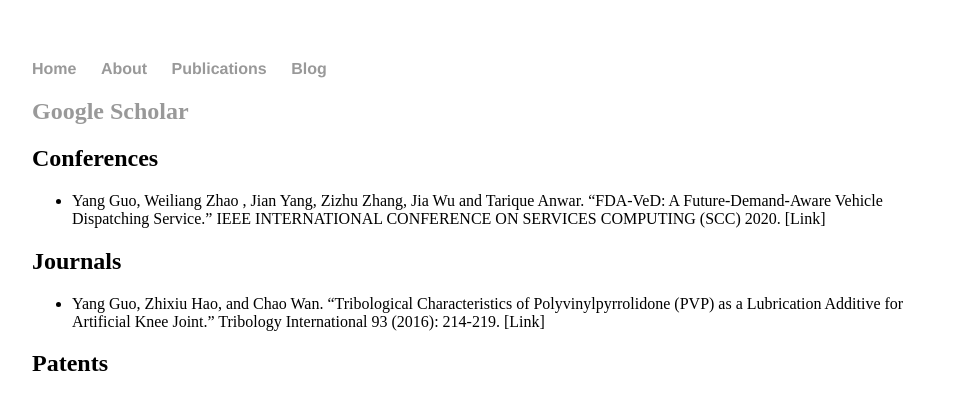
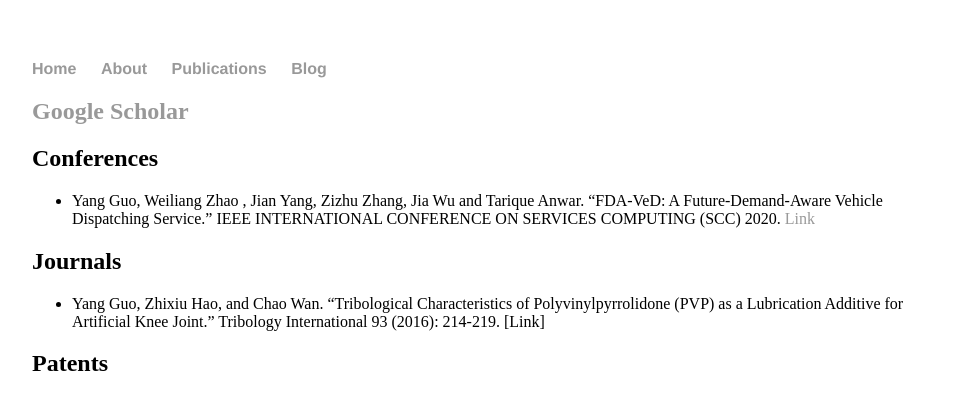
Before and after one commit to yangguomq/yangguomq.github.io, a Jekyll site: the page built from publication/index.md, in a window 1280 px wide. Shown: the top 397 px of the page, without its empty margins (160-1116 px from the left). Built offline with Jekyll 4.4.1, drawn with Linux system fonts in a browser that asks for light colours; our own code applies the rules of GitHub Pages for plain Markdown files; part of the change alters nothing that is shown.

```diff
--- a/publication/index.md
+++ b/publication/index.md
@@ -1,7 +1,7 @@
 ## [Google Scholar](https://scholar.google.com/citations?user=BnbauT4AAAAJ&hl=en&authuser=1)
 
 ## Conferences
-- Yang Guo, Weiliang Zhao , Jian Yang, Zizhu Zhang, Jia Wu and Tarique Anwar. "FDA-VeD: A Future-Demand-Aware Vehicle Dispatching Service." IEEE INTERNATIONAL CONFERENCE ON SERVICES COMPUTING (SCC) 2020. [Link]
+- Yang Guo, Weiliang Zhao , Jian Yang, Zizhu Zhang, Jia Wu and Tarique Anwar. "FDA-VeD: A Future-Demand-Aware Vehicle Dispatching Service." IEEE INTERNATIONAL CONFERENCE ON SERVICES COMPUTING (SCC) 2020. [Link](/files/FDA-VeD SCC 2020_Camera Ready.pdf)
 
 ## Journals
 - Yang Guo, Zhixiu Hao, and Chao Wan. "Tribological Characteristics of Polyvinylpyrrolidone (PVP) as a Lubrication Additive for Artificial Knee Joint." Tribology International 93 (2016): 214-219. [Link]
```
